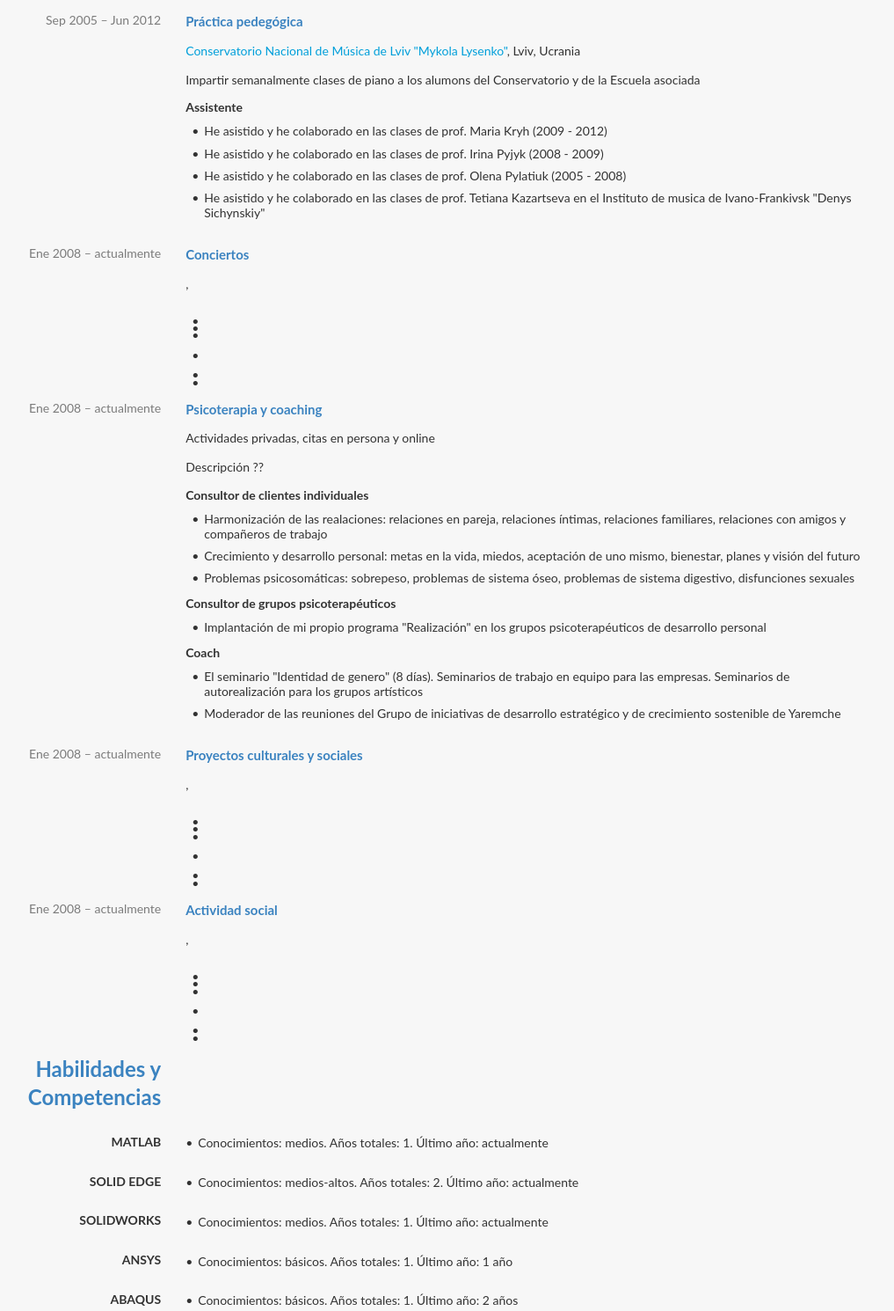
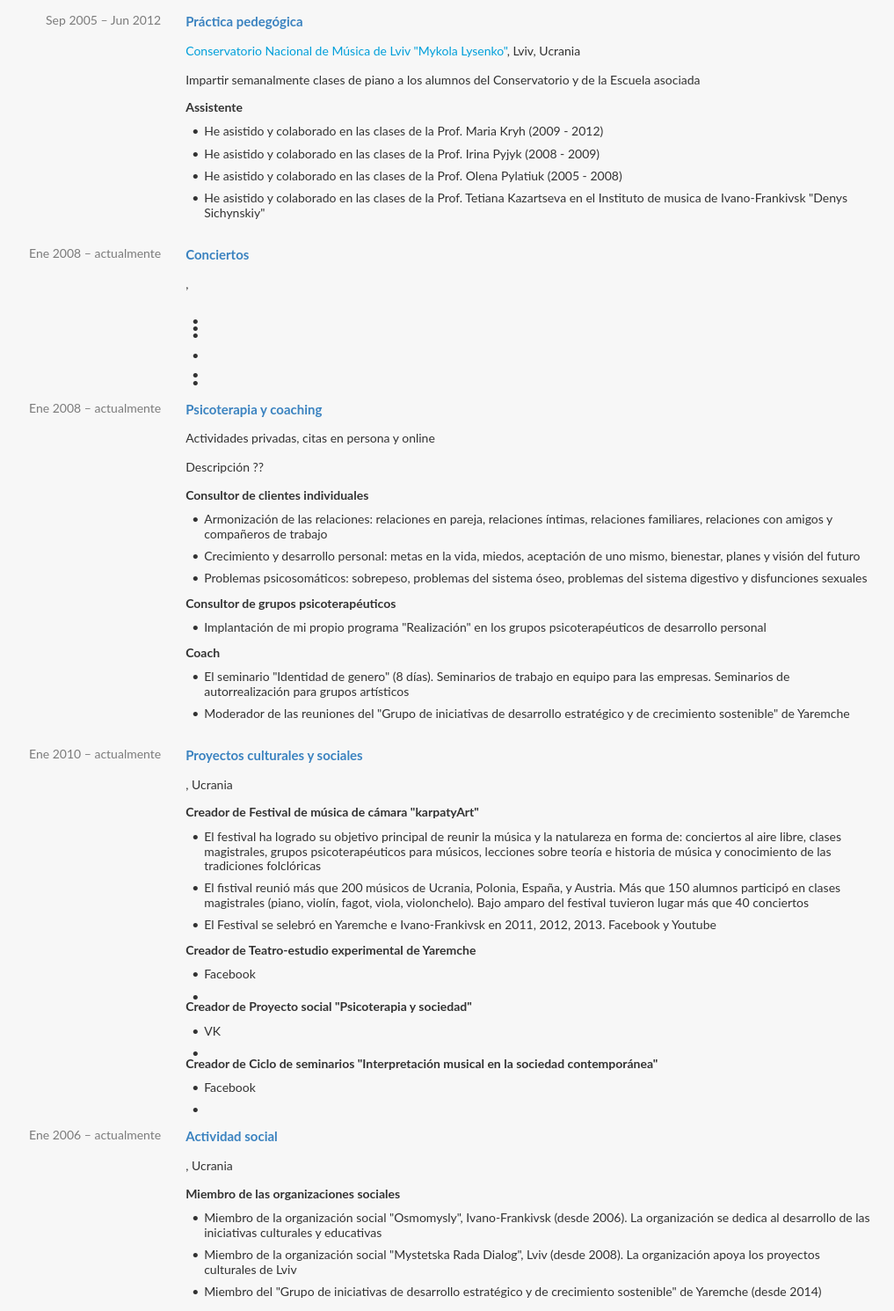
Before and after one commit to volodymyrprokopyuk/newcv, a website: page html/cv-igor.html in a window 1280 px wide. Shown: the part 1540-3030 px from the top of the page at 88% size, without its empty margins (174-1191 px from the left). Drawn offline with Linux system fonts and the light colour scheme.

Commit message:
add Igor CV content

```diff
--- a/html/cv-igor.html
+++ b/html/cv-igor.html
@@ -181,14 +181,14 @@
           <div class="item">
             <div class="header">Actividad pedagógica</div>
             <div class="ui bulleted list">
-              <div class="item">He impartido clases a 4 alumons durante 2 años. Después del primer año de clases los 4 han conseguido resultar seleccionados para participar en señaladas festivales musicales de la región</div>
-              <div class="item">He impartido más de 40 clases magistrales de piano conseguiendo una mejora del 35% en la nota media de los alumons</div>
+              <div class="item">He impartido clases a 4 alumnos durante 2 años. Después del primer año de clases los 4 han conseguido resultar seleccionados para participar en señalados festivales musicales de la región</div>
+              <div class="item">He impartido más de 40 clases magistrales de piano conseguiendo una mejora del 35% en la nota media de los alumnos</div>
             </div>
           </div>
           <div class="item">
             <div class="header">Planificación estratégica</div>
             <div class="ui bulleted list">
-              <div class="item">He diseñado un modelo de crecimiento estratégico de la escuela para los siguientes 5 años. Dicho modelo consta de 7 etapas 5 de las cuales han sido ya finalizadas durante mis 2 años de labor</div>
+              <div class="item">He diseñado un modelo de crecimiento estratégico de la escuela para los siguientes 5 años. Dicho modelo consta de 7 etapas, 5 de las cuales han sido ya finalizadas durante mis 2 años de labor</div>
             </div>
           </div>
           <div class="item">
@@ -202,7 +202,7 @@
             <div class="ui bulleted list">
               <div class="item">He optimizado los costos corrientes mediante la consulta a expertos financieros externos</div>
               <div class="item">He puesto en funcionamiento la biblioteca electrónica de la escuela</div>
-              <div class="item">He establecido acuerdos de financiación con inctancias culturales y educativas de la cuidad</div>
+              <div class="item">He establecido acuerdos de financiación con instancias culturales y educativas de la cuidad</div>
             </div>
           </div>
           <div class="item">
@@ -223,15 +223,15 @@
       <div class="twelve wide column">
         <div class="ui small blue header">Práctica pedegógica</div>
         <p><a href="http://conservatory.lviv.ua/">Conservatorio Nacional de Música de Lviv "Mykola Lysenko"</a>, Lviv, Ucrania</p>
-        <p>Impartir semanalmente clases de piano a los alumons del Conservatorio y de la Escuela asociada</p>
+        <p>Impartir semanalmente clases de piano a los alumnos del Conservatorio y de la Escuela asociada</p>
         <div class="ui list">
           <div class="item">
             <div class="header">Assistente</div>
             <div class="ui bulleted list">
-              <div class="item">He asistido y he colaborado en las clases de prof. <a href="http://conservatory.lviv.ua/departments/kafedri-a-ta-b-specialnogo-fortepiano/">Maria Kryh</a> (2009 - 2012)</div>
-              <div class="item">He asistido y he colaborado en las clases de prof. <a href="http://conservatory.lviv.ua/departments/kafedri-a-ta-b-specialnogo-fortepiano/">Irina Pyjyk</a> (2008 - 2009)</div>
-              <div class="item">He asistido y he colaborado en las clases de prof. <a href="http://conservatory.lviv.ua/departments/kafedri-a-ta-b-specialnogo-fortepiano/">Olena Pylatiuk</a> (2005 - 2008)</div>
-              <div class="item">He asistido y he colaborado en las clases de prof. Tetiana Kazartseva en el <a href="http://ifmuds.if.ua/">Instituto de musica de Ivano-Frankivsk "Denys Sichynskiy"</a></div>
+              <div class="item">He asistido y colaborado en las clases de la Prof. <a href="http://conservatory.lviv.ua/departments/kafedri-a-ta-b-specialnogo-fortepiano/">Maria Kryh</a> (2009 - 2012)</div>
+              <div class="item">He asistido y colaborado en las clases de la Prof. <a href="http://conservatory.lviv.ua/departments/kafedri-a-ta-b-specialnogo-fortepiano/">Irina Pyjyk</a> (2008 - 2009)</div>
+              <div class="item">He asistido y colaborado en las clases de la Prof. <a href="http://conservatory.lviv.ua/departments/kafedri-a-ta-b-specialnogo-fortepiano/">Olena Pylatiuk</a> (2005 - 2008)</div>
+              <div class="item">He asistido y colaborado en las clases de la Prof. Tetiana Kazartseva en el <a href="http://ifmuds.if.ua/">Instituto de musica de Ivano-Frankivsk "Denys Sichynskiy"</a></div>
             </div>
           </div>
         </div>
@@ -282,9 +282,9 @@
           <div class="item">
             <div class="header">Consultor de clientes individuales</div>
             <div class="ui bulleted list">
-              <div class="item">Harmonización de las realaciones: relaciones en pareja, relaciones íntimas, relaciones familiares, relaciones con amigos y compañeros de trabajo</div>
+              <div class="item">Armonización de las relaciones: relaciones en pareja, relaciones íntimas, relaciones familiares, relaciones con amigos y compañeros de trabajo</div>
               <div class="item">Crecimiento y desarrollo personal: metas en la vida, miedos, aceptación de uno mismo, bienestar, planes y visión del futuro</div>
-              <div class="item">Problemas psicosomáticas: sobrepeso, problemas de sistema óseo, problemas de sistema digestivo, disfunciones sexuales</div>
+              <div class="item">Problemas psicosomáticos: sobrepeso, problemas del sistema óseo, problemas del sistema digestivo y disfunciones sexuales</div>
             </div>
           </div>
           <div class="item">
@@ -296,40 +296,48 @@
           <div class="item">
             <div class="header">Coach</div>
             <div class="ui bulleted list">
-              <div class="item">El seminario "Identidad de genero" (8 días). Seminarios de trabajo en equipo para las empresas. Seminarios de autorealización para los grupos artísticos</div>
-              <div class="item">Moderador de las reuniones del <a href="http://yaremche2025.org.ua/english/">Grupo de iniciativas de desarrollo estratégico y de crecimiento sostenible de Yaremche</a></div>
+              <div class="item">El seminario "Identidad de genero" (8 días). Seminarios de trabajo en equipo para las empresas. Seminarios de autorrealización para grupos artísticos</div>
+              <div class="item">Moderador de las reuniones del <a href="http://yaremche2025.org.ua/english/">"Grupo de iniciativas de desarrollo estratégico y de crecimiento sostenible" de Yaremche</a></div>
             </div>
           </div>
         </div>
       </div>
       <div class="right aligned four wide column">
         <div class="ui small header">
-          <div class="sub header">Ene 2008 &ndash; actualmente</div>
+          <div class="sub header">Ene 2010 &ndash; actualmente</div>
         </div>
       </div>
       <div class="twelve wide column">
         <div class="ui small blue header">Proyectos culturales y sociales</div>
-        <p>, </p>
+        <p>, Ucrania</p>
         <p></p>
         <div class="ui list">
           <div class="item">
-            <div class="header"></div>
+            <div class="header">Creador de Festival de música de cámara &quot;karpatyArt&quot;</div>
             <div class="ui bulleted list">
-              <div class="item"></div>
-              <div class="item"></div>
+              <div class="item">El festival ha logrado su objetivo principal de reunir la música y la natulareza en forma de: conciertos al aire libre, clases magistrales, grupos psicoterapéuticos para músicos, lecciones sobre teoría e historia de música y conocimiento de las tradiciones folclóricas</div>
+              <div class="item">El fistival reunió más que 200 músicos de Ucrania, Polonia, España, y Austria. Más que 150 alumnos participó en clases magistrales (piano, violín, fagot, viola, violonchelo). Bajo amparo del festival tuvieron lugar más que 40 conciertos</div>
+              <div class="item">El Festival se selebró en Yaremche e Ivano-Frankivsk en 2011, 2012, 2013. <a href="https://es-es.facebook.com/karpatyart">Facebook</a> y <a href="https://www.youtube.com/channel/UCRmaey-iYzRqa3mO6U_3rVQ">Youtube</a></div>
+            </div>
+          </div>
+          <div class="item">
+            <div class="header">Creador de Teatro-estudio experimental de Yaremche</div>
+            <div class="ui bulleted list">
+              <div class="item"><a href="https://www.facebook.com/events/705883319455452/">Facebook</a></div>
               <div class="item"></div>
             </div>
           </div>
           <div class="item">
-            <div class="header"></div>
+            <div class="header">Creador de Proyecto social &quot;Psicoterapia y sociedad&quot;</div>
             <div class="ui bulleted list">
+              <div class="item"><a href="http://vk.com/club19279604">VK</a></div>
               <div class="item"></div>
             </div>
           </div>
           <div class="item">
-            <div class="header"></div>
+            <div class="header">Creador de Ciclo de seminarios &quot;Interpretación musical en la sociedad contemporánea&quot;</div>
             <div class="ui bulleted list">
-              <div class="item"></div>
+              <div class="item"><a href="https://www.facebook.com/pages/%D0%9C%D1%83%D0%B7%D0%B8%D1%87%D0%BD%D0%B5-%D0%B2%D0%B8%D0%BA%D0%BE%D0%BD%D0%B0%D0%B2%D1%81%D1%82%D0%B2%D0%BE-%D0%B2-%D1%81%D1%83%D1%87%D0%B0%D1%81%D0%BD%D0%BE%D0%BC%D1%83-%D1%81%D1%83%D1%81%D0%BF%D1%96%D0%BB%D1%8C%D1%81%D1%82%D0%B2%D1%96/122361351253666?fref=nf">Facebook</a></div>
               <div class="item"></div>
             </div>
           </div>
@@ -337,33 +345,20 @@
       </div>
       <div class="right aligned four wide column">
         <div class="ui small header">
-          <div class="sub header">Ene 2008 &ndash; actualmente</div>
+          <div class="sub header">Ene 2006 &ndash; actualmente</div>
         </div>
       </div>
       <div class="twelve wide column">
         <div class="ui small blue header">Actividad social</div>
-        <p>, </p>
+        <p>, Ucrania</p>
         <p></p>
         <div class="ui list">
           <div class="item">
-            <div class="header"></div>
+            <div class="header">Miembro de las organizaciones sociales</div>
             <div class="ui bulleted list">
-              <div class="item"></div>
-              <div class="item"></div>
-              <div class="item"></div>
-            </div>
-          </div>
-          <div class="item">
-            <div class="header"></div>
-            <div class="ui bulleted list">
-              <div class="item"></div>
-            </div>
-          </div>
-          <div class="item">
-            <div class="header"></div>
-            <div class="ui bulleted list">
-              <div class="item"></div>
-              <div class="item"></div>
+              <div class="item">Miembro de la organización social "Osmomysly", Ivano-Frankivsk (desde 2006). La organización se dedica al desarrollo de las iniciativas culturales y educativas</div>
+              <div class="item">Miembro de la organización social "Mystetska Rada Dialog", Lviv (desde 2008). La organización apoya los proyectos culturales de Lviv</div>
+              <div class="item">Miembro del <a href="http://yaremche2025.org.ua/english/">"Grupo de iniciativas de desarrollo estratégico y de crecimiento sostenible" de Yaremche</a> (desde 2014)</div>
             </div>
           </div>
         </div>
```
Also changed, not shown: json/cv-igor.json (+34 -35 lines).
